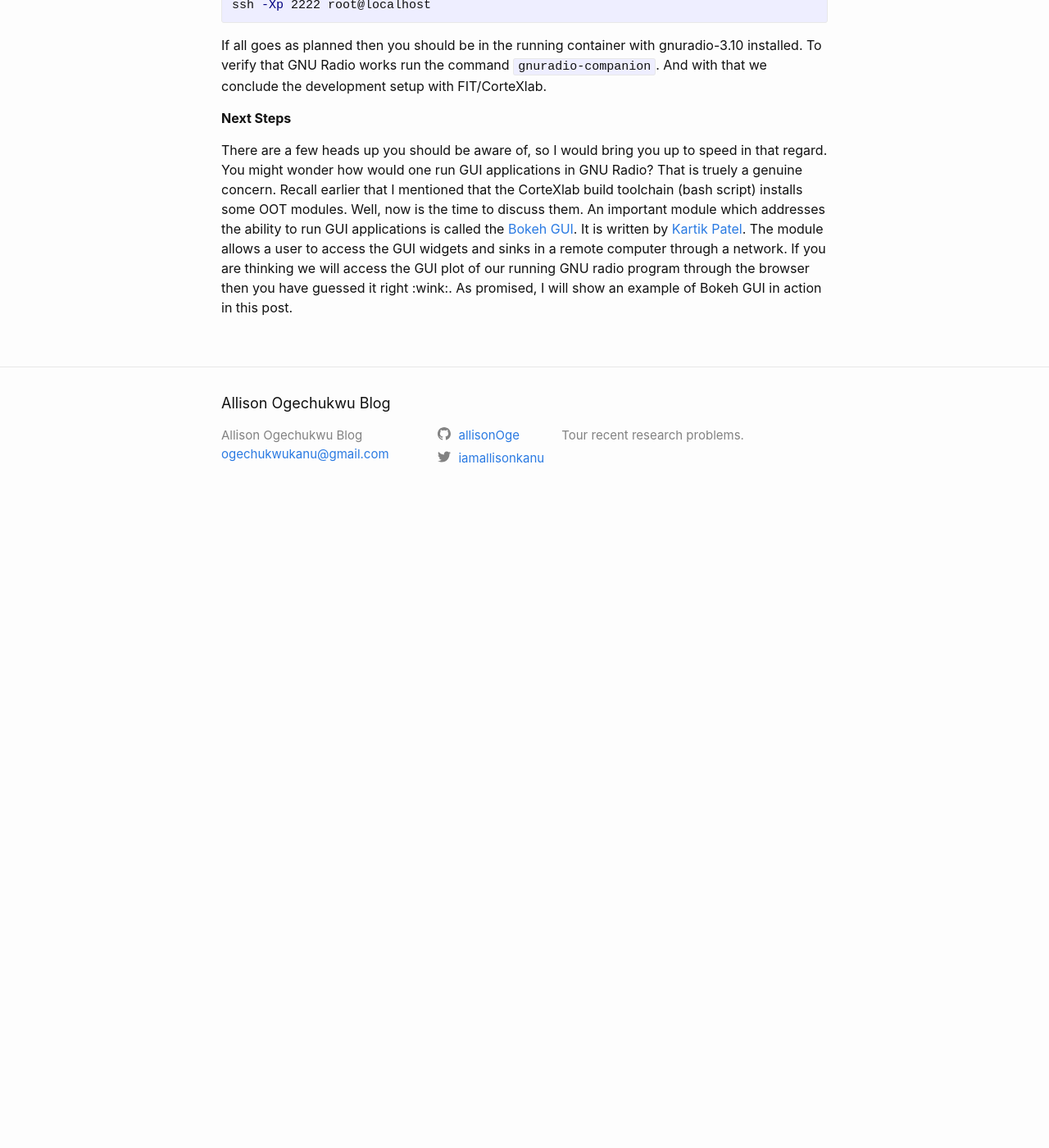
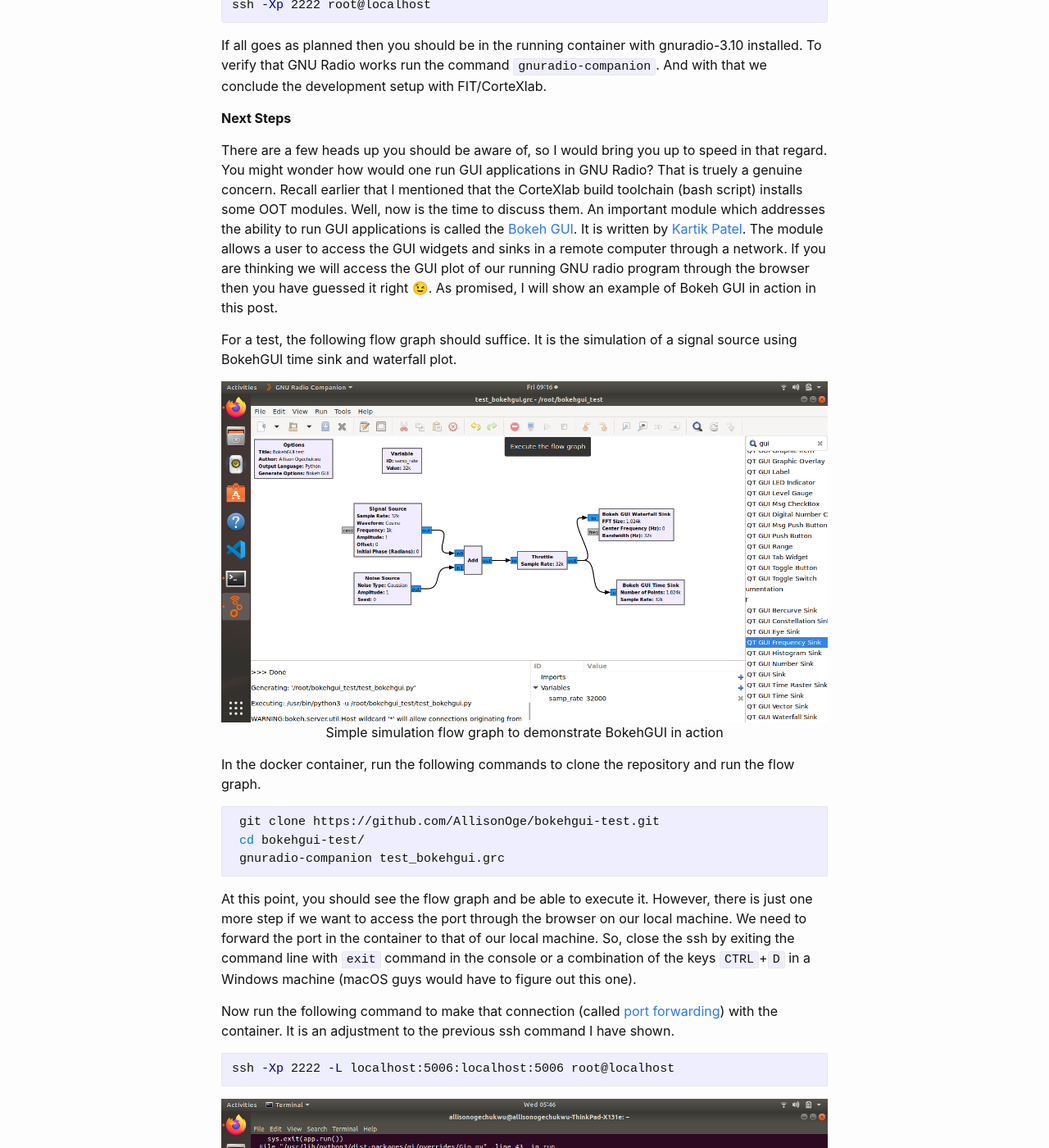
Before and after one commit to AllisonOge/allisonoge.github.io, a Jekyll site: the page built from _posts/2022-10-09-a-walkthrough-fit-cortexlab-for-easier-gnu-radio-devops.markdown, in a window 1280 px wide and 1400 px high, scrolled down 3584 px. Shown: the whole window at 82% size. Built offline with Jekyll 4.4.1, drawn with Linux system fonts in a browser that asks for light colours; comment, search, counter and statistics services are not loaded; before the commit the page ends 4214 px from its top, so only the background shows below that; some of the changed text lies outside the part shown.

Commit message:
Updated the post
Added pictures to the post and completed the post

````diff
--- a/_posts/2022-10-09-a-walkthrough-fit-cortexlab-for-easier-gnu-radio-devops.markdown
+++ b/_posts/2022-10-09-a-walkthrough-fit-cortexlab-for-easier-gnu-radio-devops.markdown
@@ -28,7 +29,7 @@
   <figcation>Console for <em>docker pull m1mbert/cxlb-gnuradio-3.10:1.1</em> command</figcation>
 </figure>
 <figure style="text-align:center">
-  <img src="/images/verify-successful-pull.png" alt="docker pull console">
+  <img src="/images/verify-successful-pull.png" alt="docker images console">
   <figcation>Verify successfull image pull with <em>docker images</em> command</figcation>
 </figure>
 
@@ -39,11 +40,11 @@
 {% endhighlight %}
 
 <figure style="text-align:center">
-  <img src="/images/run-docker-instance.png" alt="docker pull console">
+  <img src="/images/run-docker-instance.png" alt="docker run console">
   <figcation>Console for <em>docker run -dit --net=host --expose 2222 --privileged m1mbert/cxlb-gnuradio-3.10:1.1</em> command</figcation>
 </figure>
 <figure style="text-align:center">
-  <img src="/images/verify-successful-run.png" alt="docker pull console">
+  <img src="/images/verify-successful-run.png" alt="docker ps console">
   <figcation>Verify successful docker instance run with <em>docker ps</em> command</figcation>
 </figure>
 
@@ -58,7 +59,43 @@
 
 **Next Steps**
 
-There are a few heads up you should be aware of, so I would bring you up to speed in that regard. You might wonder how would one run GUI applications in GNU Radio? That is truely a genuine concern. Recall earlier that I mentioned that the CorteXlab build toolchain (bash script) installs some OOT modules. Well, now is the time to discuss them. An important module which addresses the ability to run GUI applications is called the [Bokeh GUI][gr-bokeh]{:target="_blank"}. It is written by [Kartik Patel][kartik1995]{:target="_blank"}. The module allows a user to access the GUI widgets and sinks in a remote computer through a network. If you are thinking we will access the GUI plot of our running GNU radio program through the browser then you have guessed it right :wink:. As promised, I will show an example of Bokeh GUI in action in this post.
+There are a few heads up you should be aware of, so I would bring you up to speed in that regard. You might wonder how would one run GUI applications in GNU Radio? That is truely a genuine concern. Recall earlier that I mentioned that the CorteXlab build toolchain (bash script) installs some OOT modules. Well, now is the time to discuss them. An important module which addresses the ability to run GUI applications is called the [Bokeh GUI][gr-bokeh]{:target="_blank"}. It is written by [Kartik Patel][kartik1995]{:target="_blank"}. The module allows a user to access the GUI widgets and sinks in a remote computer through a network. If you are thinking we will access the GUI plot of our running GNU radio program through the browser then you have guessed it right	&#128521;. As promised, I will show an example of Bokeh GUI in action in this post.
+
+For a test, the following flow graph should suffice. It is the simulation of a signal source using BokehGUI time sink and waterfall plot.
+<figure style="text-align:center">
+  <img src="/images/grc-flowgraph.png" alt="bokehgui test">
+  <figcation>Simple simulation flow graph to demonstrate BokehGUI in action</figcation>
+</figure>
+
+In the docker container, run the following commands to clone the repository and run the flow graph.
+
+```shell
+ git clone https://github.com/AllisonOge/bokehgui-test.git
+ cd bokehgui-test/
+ gnuradio-companion test_bokehgui.grc
+```
+
+At this point, you should see the flow graph and be able to execute it. However, there is just one more step if we want to access the port through the browser on our local machine. We need to forward the port in the container to that of our local machine. So, close the ssh by exiting the command line with `exit` command in the console or a combination of the keys `CTRL`+`D` in a Windows machine (macOS guys would have to figure out this one).
+
+Now run the following command to make that connection (called [port forwarding](https://phoenixnap.com/kb/ssh-port-forwarding){:target="_blank"}) with the container. It is an adjustment to the previous ssh command I have shown.
+
+```shell
+ssh -Xp 2222 -L localhost:5006:localhost:5006 root@localhost
+```
+
+<figure style="text-align:center">
+  <img src="/images/bridging-ports-for-bokehgui.png" alt="port forwarding">
+  <figcation>Port forwarding in ssh command to allow network access</figcation>
+</figure>
+
+Now run the flow graph again and access the port shown in the console of the gnuradio program and voila! Your result should look so much like this.
+
+<figure style="text-align:center">
+  <img src="/images/bokeh-gui-browser.png" alt="bokehgui in action">
+  <figcation>Bokeh GUI in action at port 5007</figcation>
+</figure>
+
+This brings us to the end of this post. I hope it was insightful. Do engage with the post and share your thoughts in the comment section and I would be glad to respond. This will sound as a strong encouragement to make other relevant posts. Have a wonderful rest of the day! Au revior &#128075;.
 
 [fit-main]: http://www.cortexlab.fr/
 [clb-docs]: https://wiki.cortexlab.fr/doku.php
````
Also changed, not shown: other parts of _posts/2022-10-09-a-walkthrough-fit-cortexlab-for-easier-gnu-radio-devops.markdown (+1 -0 lines), images/bokeh-gui-browser.png (added), images/bridging-ports-for-bokehgui.png (added), images/gc-commnd.png (added), images/grc-flowgraph.png (added), images/ssh-command.png (added).
